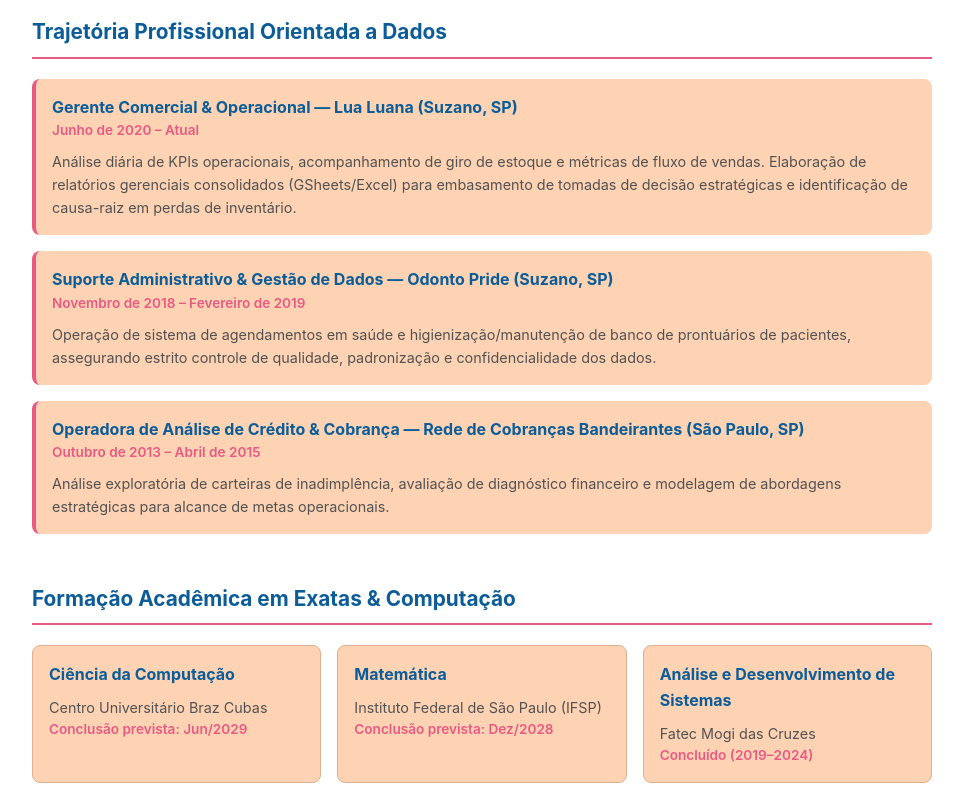
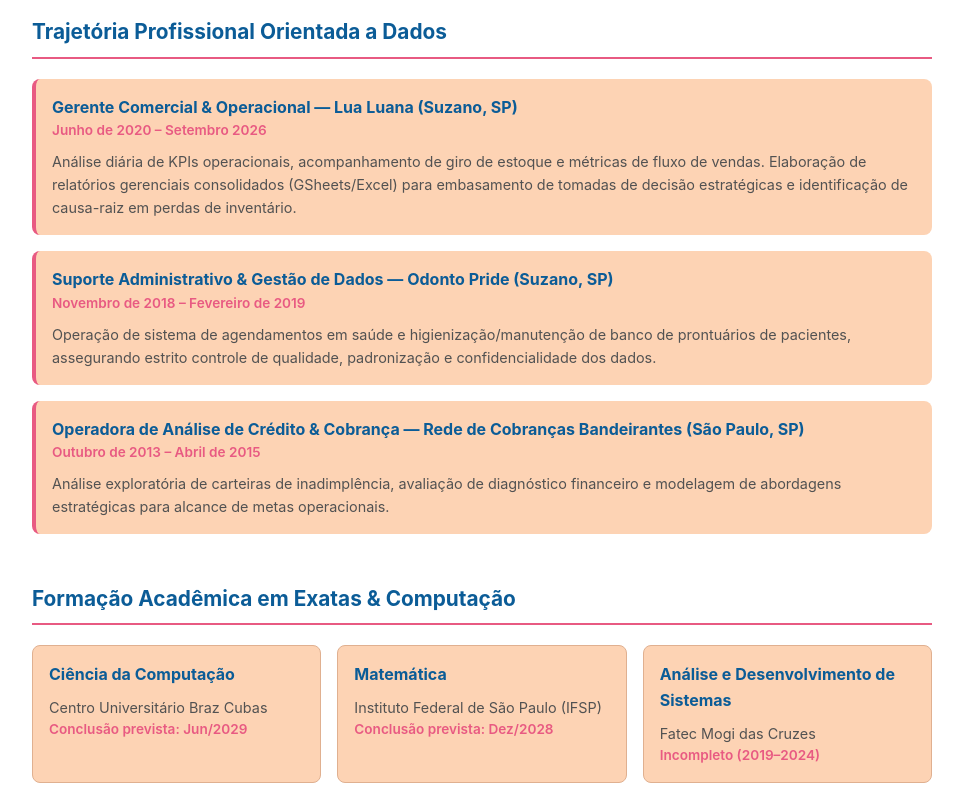
Before and after one commit to iedahirari/portifolio, a plain HTML site: page index.html in a window 1280 px wide. Shown: the part 1720-2520 px from the top of the page, without its empty margins (158-1121 px from the left). Drawn offline with Linux system fonts and the light colour scheme.

Commit message:
Update index.html

```diff
--- a/index.html
+++ b/index.html
@@ -184,7 +184,7 @@
 
         <div class="timeline-item">
           <h4>Gerente Comercial & Operacional — Lua Luana (Suzano, SP)</h4>
-          <div class="meta">Junho de 2020 – Atual</div>
+          <div class="meta">Junho de 2020 – Setembro 2026</div>
           <p>Análise diária de KPIs operacionais, acompanhamento de giro de estoque e métricas de fluxo de vendas. Elaboração de relatórios gerenciais consolidados (GSheets/Excel) para embasamento de tomadas de decisão estratégicas e identificação de causa-raiz em perdas de inventário.</p>
         </div>
 
@@ -219,7 +219,7 @@
         <div class="skill-card">
           <h4>Análise e Desenvolvimento de Sistemas</h4>
           <p style="color: var(--text); font-size: 0.9rem;">Fatec Mogi das Cruzes</p>
-          <p style="color: var(--accent); font-size: 0.85rem; font-weight: 600;">Concluído (2019–2024)</p>
+          <p style="color: var(--accent); font-size: 0.85rem; font-weight: 600;">Incompleto (2019–2024)</p>
         </div>
       </div>
     </section>
```
